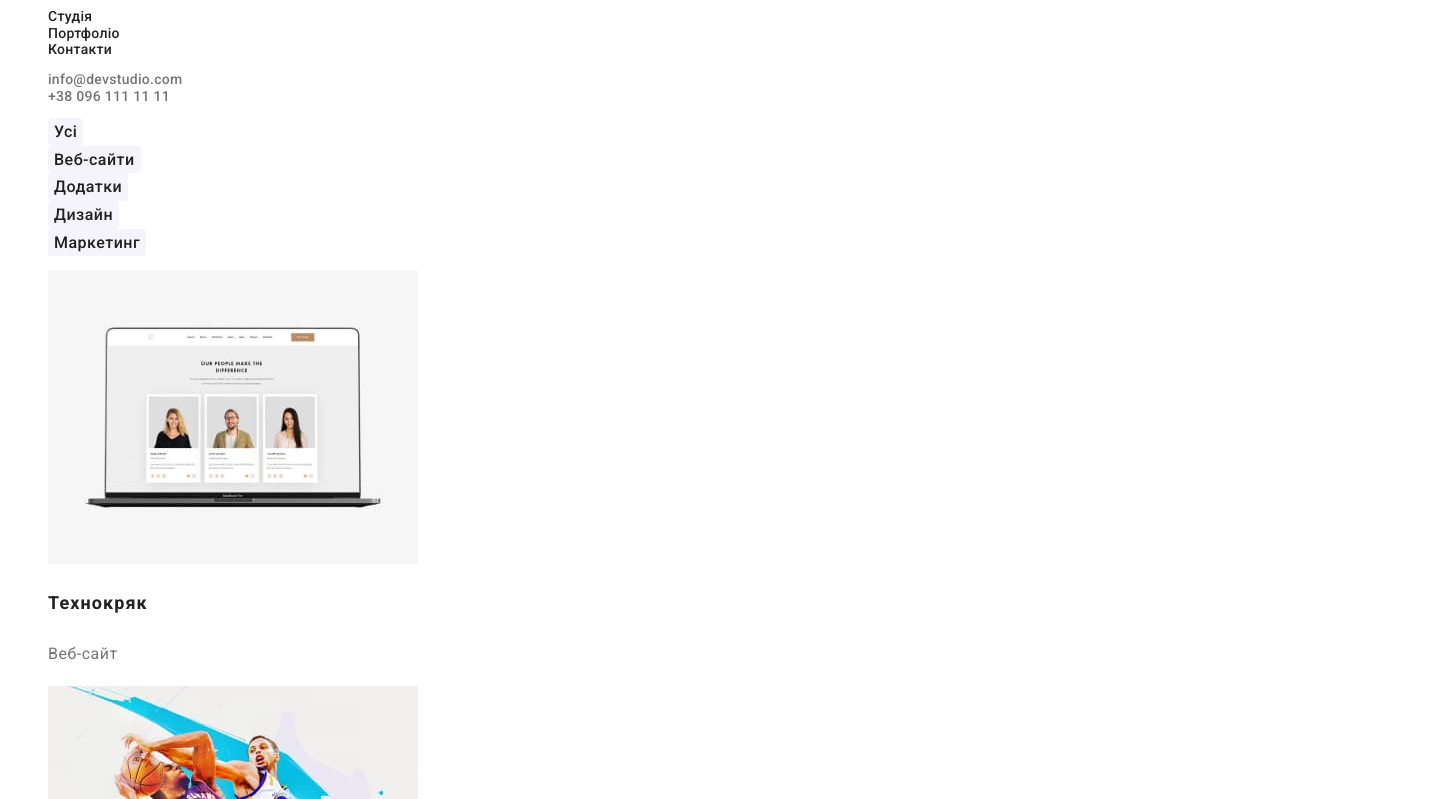
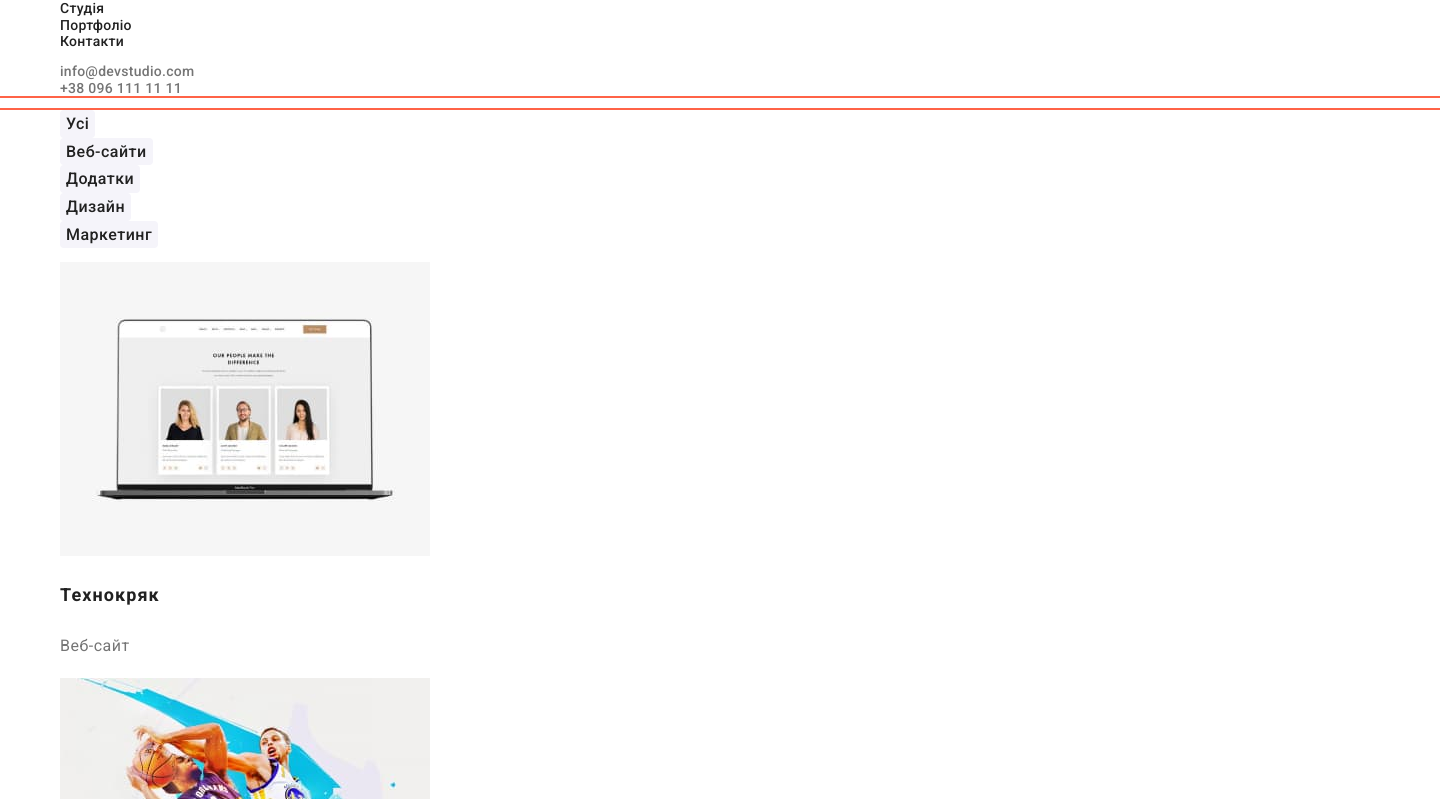
Before and after one commit to NadiiaDozorets/goit-markup-hw-03, a plain HTML site: page portfolio.html in a window 1280 px wide. Shown: the part 45-844 px from the top of the page, 1440 px wide, since content can reach past the window. Drawn offline with nearby package versions, Linux system fonts and the light colour scheme.

Commit message:
добавлено container

```diff
--- a/css/styles.css
+++ b/css/styles.css
@@ -15,6 +15,15 @@ body {
   background-color: var(--color-background);
   font-size: 14px;
   letter-spacing: 0.03em;
+}
+
+.container {
+  margin-left: auto;
+  margin-right: auto;
+  width: 1440px;
+  padding-left: 20px;
+  padding-right: 20px;
+  outline: 2px solid tomato;
 }
 
 .logo {
--- a/index.html
+++ b/index.html
@@ -4,6 +4,10 @@
     <meta charset="UTF-8" />
     <meta http-equiv="X-UA-Compatible" content="IE=edge" />
     <meta name="viewport" content="width=device-width, initial-scale=1.0" />
+    <link
+      rel="stylesheet"
+      href="https://cdnjs.cloudflare.com/ajax/libs/modern-normalize/1.1.0/modern-normalize.min.css"
+    />
     <link rel="stylesheet" href="./css/styles.css" />
     <title>WebStudio</title>
     <link rel="preconnect" href="https://fonts.googleapis.com" />
@@ -15,6 +19,7 @@
   </head>
   <body>
     <header>
+      <div class="container">
         <a class="logo" href="./index.html">Web<span class="logo-studio-header">Studio</span></a>
         <nav>
           <ul>
@@ -37,17 +42,21 @@
             <a class="link-tel-email" href="#">+38 096 111 11 11</a>
           </li>
         </ul>
+      </div>
     </header>
     <main>
       <section class="hero-section">
+        <div class="container">
           <h1 class="hero-title">
             Ефективні рішення для <br />
             вашого бізнесу
           </h1>
           <button class="primary-button" type="button">Замовити послугу</button>
+        </div>
       </section>
 
       <section>
+        <div class="container">
           <h2 class="visually-hidden">Наші переваги</h2>
           <ul>
             <li>
@@ -75,9 +84,11 @@
               </p>
             </li>
           </ul>
+        </div>
       </section>
 
       <section>
+        <div class="container">
           <h2 class="secondary-title">Чим ми займаємося</h2>
           <ul>
             <li>
@@ -105,9 +116,11 @@
               />
             </li>
           </ul>
+        </div>
       </section>
 
       <section class="section-team">
+        <div class="container">
           <h2 class="secondary-title">Наша команда</h2>
           <ul>
             <li class="section-item">
@@ -144,12 +157,13 @@
               <p class="about-team">UI Designer</p>
             </li>
           </ul>
+        </div>
       </section>
     </main>
 
     <footer class="footer">
+      <div class="container">
         <a class="logo" href="./index.html">Web<span class="logo-footer-studio">Studio</span></a>
-
         <address>
           <ul>
             <li>
@@ -165,6 +179,7 @@
             <li><a class="address-contact" href="#">+38 096 111 11 11</a></li>
           </ul>
         </address>
+      </div>
     </footer>
   </body>
 </html>
--- a/portfolio.html
+++ b/portfolio.html
@@ -4,6 +4,10 @@
     <meta charset="UTF-8" />
     <meta http-equiv="X-UA-Compatible" content="IE=edge" />
     <meta name="viewport" content="width=device-width, initial-scale=1.0" />
+    <link
+      rel="stylesheet"
+      href="https://cdnjs.cloudflare.com/ajax/libs/modern-normalize/1.1.0/modern-normalize.min.css"
+    />
     <link rel="stylesheet" href="./css/styles.css" />
     <title>WebStudio</title>
     <link rel="preconnect" href="https://fonts.googleapis.com" />
@@ -15,6 +19,7 @@
   </head>
   <body>
     <header>
+      <div class="container">
         <a class="logo" href="./index.html">Web<span class="logo-studio-header">Studio</span></a>
         <nav>
           <ul>
@@ -37,9 +42,11 @@
             <a class="link-tel-email" href="#">+38 096 111 11 11</a>
           </li>
         </ul>
+      </div>
     </header>
     <main>
       <section>
+        <div class="container">
           <h1 class="visually-hidden">Портфоліо</h1>
           <ul>
             <li>
@@ -126,10 +133,12 @@
               <p class="about-portfolio">Додаток</p>
             </li>
           </ul>
+        </div>
       </section>
     </main>
 
     <footer class="footer">
+      <div class="container">
         <a class="logo" href="./index.html">Web<span class="logo-footer-studio">Studio</span></a>
         <address>
           <ul>
@@ -150,6 +159,7 @@
             </li>
           </ul>
         </address>
+      </div>
     </footer>
   </body>
 </html>
```
Lines whose indentation alone changed are shown as unchanged.
